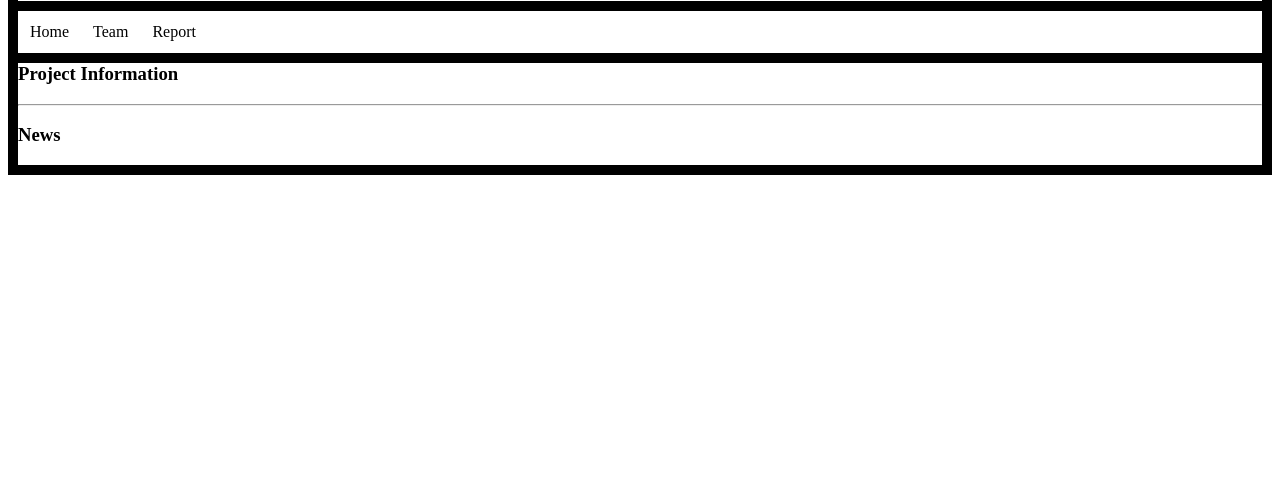
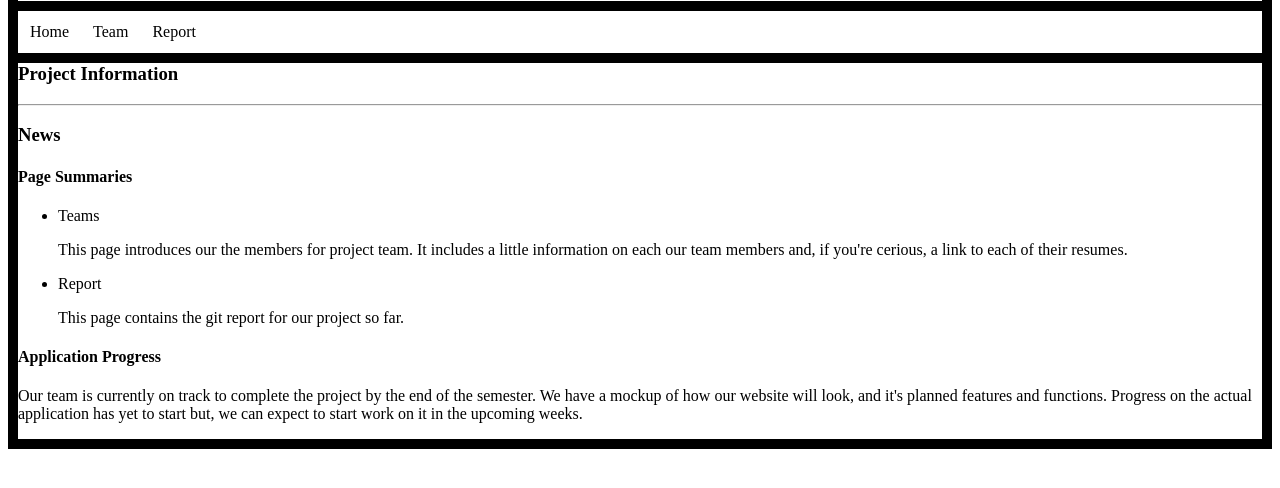
Before and after one commit to alan-fenton/cse321-2021-group13-fintool, a plain HTML site: page project/index.html in a window 1280 px wide. Shown: the part 134-622 px from the top of the page. Drawn offline with Linux system fonts and the light colour scheme.

Commit message:
Added news items to the website.

```diff
--- a/project/index.html
+++ b/project/index.html
@@ -19,6 +19,15 @@
             <h3>Project Information</h3>
             <hr>
             <h3>News</h3>
+            <h4>Page Summaries</h4>
+                <ul>
+                    <li>Teams</li>
+                    <p>This page introduces our the members for project team. It includes a little information on each our team members and, if you're cerious, a link to each of their resumes.</p>
+                    <li>Report</li>
+                    <p>This page contains the git report for our project so far.</p>
+                </ul>
+            <h4>Application Progress</h4>
+            <p>Our team is currently on track to complete the project by the end of the semester. We have a mockup of how our website will look, and it's planned features and functions. Progress on the actual application has yet to start but, we can expect to start work on it in the upcoming weeks.</p>
         </section>
 		<!-- Section blurb goes here -->
 		<footer>
```
